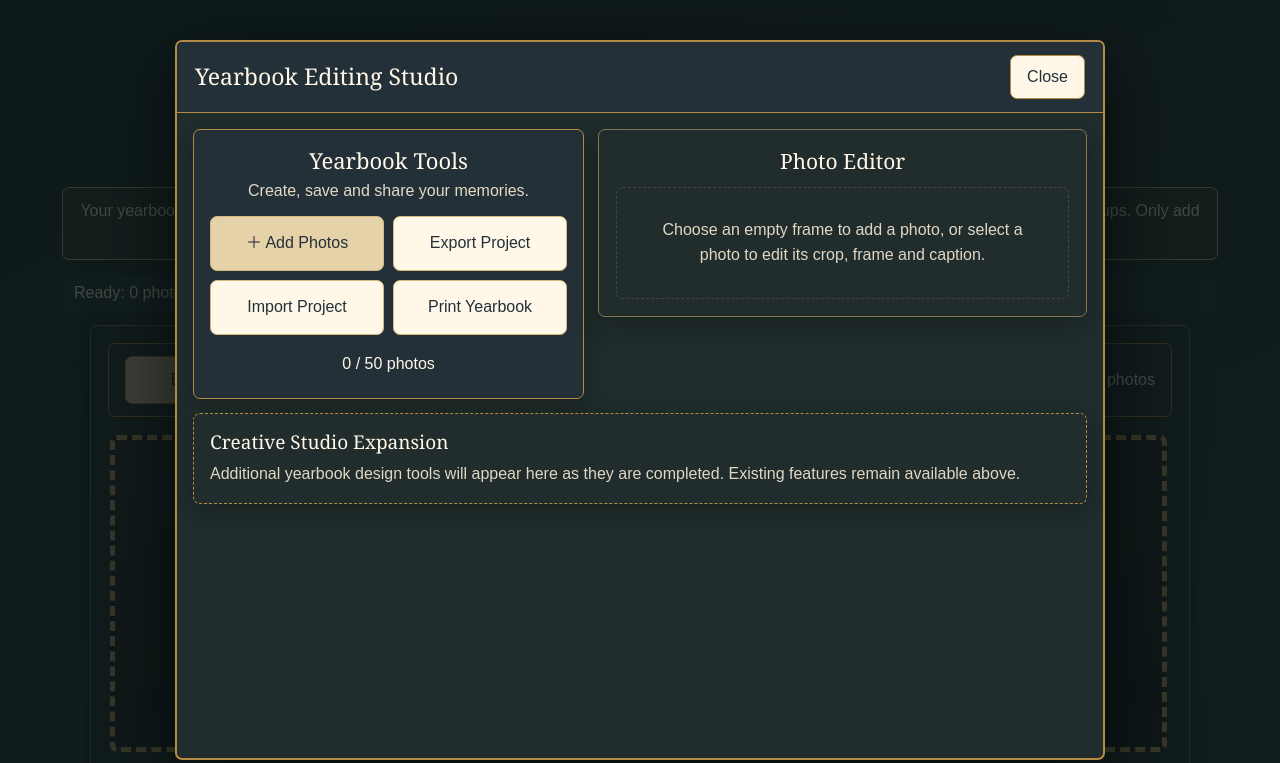
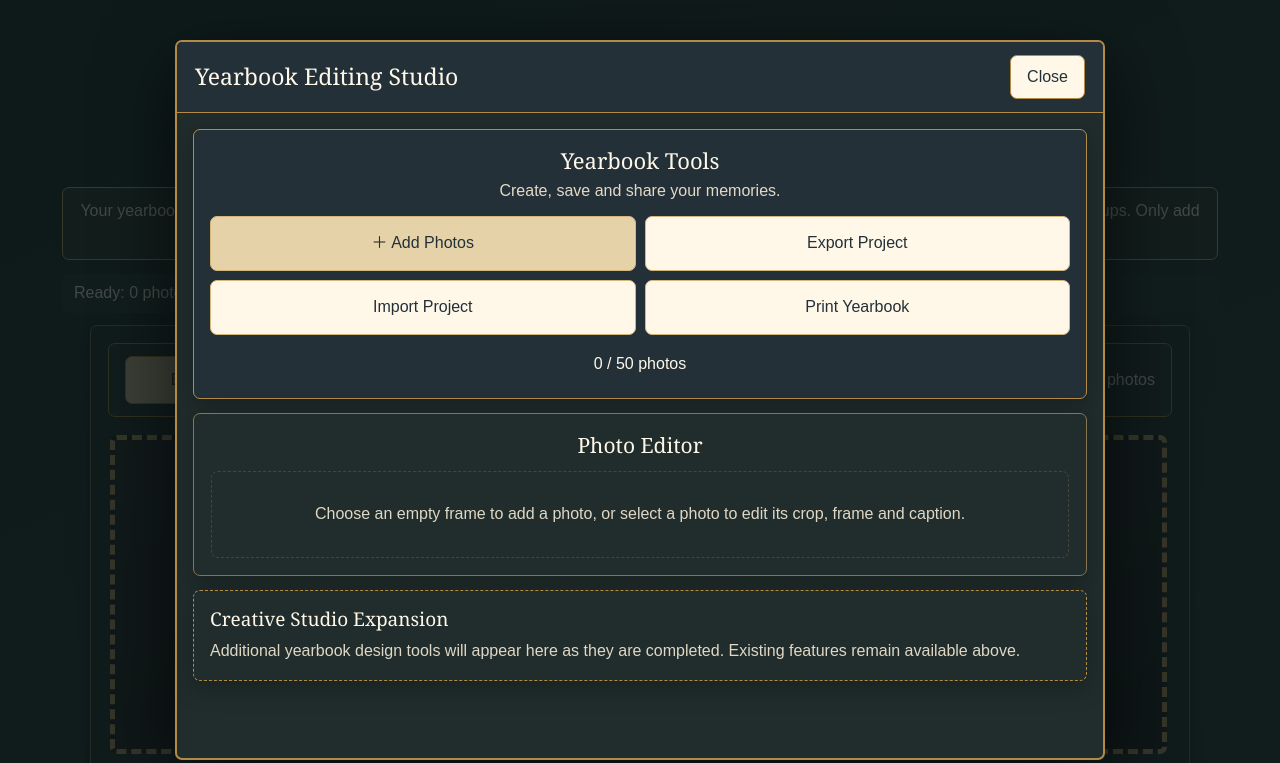
Before and after one commit to vervenveda/Academy-Yearbook.github.io, a plain HTML site: page index.html in a window 1280 px wide. Both pictures are taken after a click on the button "Edit Yearbook". Shown: the top 763 px of the page. Drawn offline with Linux system fonts and the light colour scheme.

Commit message:
Remove legacy sidebar CSS and center Yearbook gallery; stack modal tools

```diff
--- a/index.html
+++ b/index.html
@@ -8,7 +8,7 @@
 <head>
 <meta charset="UTF-8">
 <meta name="viewport" content="width=device-width, initial-scale=1">
-<meta name="theme-color" content="#171717">
+<meta name="theme-color" content="#162726">
 <title>Khaemenes Academy — Yearbook Studio</title>
 <style>
 :root{
@@ -24,7 +24,7 @@ header{text-align:center;padding:14px 0 22px}
 .eyebrow{color:var(--gold);letter-spacing:.24em;text-transform:uppercase;font-size:11px}
 h1{font-family:Georgia,serif;font-weight:500;letter-spacing:.06em;font-size:clamp(27px,5vw,42px);margin:7px 0}
 .sub{color:var(--muted);margin:0}
-.layout{display:grid;grid-template-columns:minmax(0,1fr) 320px;gap:18px;align-items:start}
+.layout{display:block;width:100%;max-width:1100px;margin-inline:auto}
 .panel{background:linear-gradient(180deg,#202226,#17191c);border:1px solid var(--line);border-radius:17px;padding:17px;box-shadow:0 18px 50px #0005}
 .toolbar{display:flex;gap:9px;flex-wrap:wrap;align-items:center;margin-bottom:14px}
 .btn{border:1px solid #66583d;background:#2b2924;color:var(--ink);padding:9px 13px;border-radius:9px}
@@ -33,7 +33,7 @@ h1{font-family:Georgia,serif;font-weight:500;letter-spacing:.06em;font-size:clam
 .btn:disabled{opacity:.4;cursor:not-allowed}
 .counter{margin-left:auto;color:var(--muted);font-size:13px}
 .grid-wrap{max-height:690px;overflow:auto;padding:2px 5px 2px 2px}
-.photo-grid{display:grid;grid-template-columns:repeat(3,minmax(0,1fr));gap:13px}
+.photo-grid{display:grid;grid-template-columns:repeat(4,minmax(0,1fr));gap:14px}
 .tile{min-width:0;position:relative}
 .photo-card{aspect-ratio:4/5;border:5px solid var(--frame,#c9a86a);border-radius:var(--radius,8px);background:#101114;overflow:hidden;position:relative;display:flex;align-items:center;justify-content:center;cursor:pointer}
 .photo-card img,.photo-card .gallery-preview{width:100%;height:100%;object-fit:cover;display:block}
@@ -44,7 +44,7 @@ h1{font-family:Georgia,serif;font-weight:500;letter-spacing:.06em;font-size:clam
 .photo-card .mini-caption{position:absolute;bottom:0;left:0;right:0;background:linear-gradient(transparent,#000d);padding:18px 7px 6px;font-size:11px;text-align:center;overflow:hidden;text-overflow:ellipsis;white-space:nowrap}
 .tile-tools{display:flex;justify-content:space-between;gap:5px;margin-top:6px}
 .tile-tools button{font-size:11px;padding:5px 7px;border:1px solid #444;background:#22252a;color:#eee;border-radius:6px}
-.side h2{font:500 21px Georgia,serif;margin:0 0 12px}
+.yearbook-controls-column h2{font:400 21px Cinzel,Georgia,serif;margin:0 0 12px}
 .field{margin:12px 0}
 .field label{display:block;color:var(--muted);font-size:12px;margin-bottom:5px}
 .field input[type=text],.field select,.field textarea{width:100%;padding:9px;border:1px solid #45474b;background:#111316;color:var(--ink);border-radius:8px}
@@ -60,11 +60,11 @@ h1{font-family:Georgia,serif;font-weight:500;letter-spacing:.06em;font-size:clam
 footer{text-align:center;color:#918b80;font-size:12px;padding:18px}
 input[type=file]{display:none}
 .print-title{display:none}
-@media(max-width:850px){.layout{grid-template-columns:1fr}.side{order:-1}.grid-wrap{max-height:560px}}
+@media(max-width:850px){.photo-grid{grid-template-columns:repeat(3,minmax(0,1fr))}}
 @media(max-width:560px){.shell{padding:12px}.photo-grid{gap:8px}.panel{padding:12px}.tile-tools button{font-size:10px;padding:5px}.counter{width:100%;margin-left:0}}
 @media print{
  body{background:#fff;color:#111}.shell{max-width:none;padding:0}.layout{display:block}.panel{background:#fff;border:0;box-shadow:none;padding:0}
- header{padding:0 0 12px}h1,.eyebrow,.sub{color:#111}.toolbar,.side,.tile-tools,.hint,.status,footer{display:none!important}
+ header{padding:0 0 12px}h1,.eyebrow,.sub{color:#111}.toolbar,.tile-tools,.hint,.status,footer{display:none!important}
  .grid-wrap{max-height:none;overflow:visible}.photo-grid{grid-template-columns:repeat(3,1fr);gap:10mm}
  .photo-card{break-inside:avoid;border-color:var(--frame)!important;print-color-adjust:exact;-webkit-print-color-adjust:exact}
  .tile{break-inside:avoid}.print-title{display:block}
@@ -74,7 +74,7 @@ input[type=file]{display:none}
 :root{--bg:#182625;--panel:#202d2c;--panel2:#263837;--ink:#fff8e9;--muted:#e0d7c5;--gold:#d5b77b;--line:#887552}
 body{font:400 16px/1.55 "Brandon Grotesque",Nunito,Arial,sans-serif;background:linear-gradient(155deg,#162726,#263536 60%,#1d292c)}
 button,input,select,textarea{font:400 16px/1.4 "Brandon Grotesque",Nunito,Arial,sans-serif}
-h1,.side h2{font-family:Cinzel,Georgia,serif;font-weight:400}
+h1,.yearbook-controls-column h2{font-family:Cinzel,Georgia,serif;font-weight:400}
 .eyebrow{font-size:16px;letter-spacing:.08em}
 .panel{border-radius:7px;background:#202d2c;box-shadow:0 7px 24px #0004}
 .btn,.btn.subtle{min-height:44px;border-radius:7px;background:#fff8e9;color:#243038;border:1px solid #d5b77b}
@@ -94,13 +94,13 @@ h1,.side h2{font-family:Cinzel,Georgia,serif;font-weight:400}
 .yearbook-private-note{margin:0 0 14px;padding:11px 14px;border:1px solid #d5b77b;border-radius:7px;background:#293733;color:#fff8e9;font-size:16px;text-align:center}
 .yearbook-app-status{min-height:24px;margin:0 0 12px;padding:7px 12px;color:#fff8e9;background:#263837;border-radius:7px;font-size:16px}
 @media print{.yearbook-app-status,.photo-card.empty,.tile:has(.photo-card.empty){display:none!important}}
-@media(max-width:850px){.layout{grid-template-columns:1fr}.side{order:0}.grid-wrap{max-height:520px}}
+
 @media(max-width:560px){.photo-grid{grid-template-columns:repeat(2,minmax(0,1fr))}.shell{padding:12px}.panel{padding:12px}}
 @media print{body{background:#fff}.yearbook-private-note{display:none!important}}
 
 
-/* Canonical Yearbook: compact editing toolbar anchored above the right-hand editor. */
-.yearbook-controls-column{display:flex;flex-direction:column;gap:12px;min-width:0}
+/* Yearbook studio tools: contained exclusively within the modal. */
+.yearbook-controls-column{display:block;min-width:0;width:100%}
 .yearbook-controls-column .yearbook-action-banner{
  width:100%;padding:16px;box-sizing:border-box;
  background:#243038;border:1px solid #b48b45;border-radius:7px;
@@ -125,24 +125,18 @@ h1,.side h2{font-family:Cinzel,Georgia,serif;font-weight:400}
 .yearbook-photo-counter{display:block;margin:12px 0 0;padding:7px 0;text-align:center;color:#fff8e9;font:400 16px/1.3 "Brandon Grotesque",Nunito,Arial,sans-serif}
 .yearbook-editor-panel{width:100%;box-sizing:border-box;min-width:0}
 .yearbook-editor-panel h2{text-align:center}
-@media(max-width:850px){
- .layout{grid-template-columns:1fr}
- .yearbook-controls-column{order:-1}
- .yearbook-action-grid{grid-template-columns:repeat(4,minmax(0,1fr))}
-}
+
 @media(max-width:640px){.yearbook-action-grid{grid-template-columns:repeat(2,minmax(0,1fr))}}
 @media(max-width:380px){.yearbook-action-grid{grid-template-columns:1fr}}
-@media print{.yearbook-controls-column{display:none!important}}
+@media print{#yearbookEditorDialog{display:none!important}}
 
 
 /* Yearbook gallery-first layout and standalone editing studio. */
-.layout{display:block;width:100%;max-width:1100px;margin:0 auto}
 .yearbook-gallery-panel{width:100%;margin:0 auto}
 .yearbook-gallery-actions{display:flex;align-items:center;justify-content:space-between;gap:12px;flex-wrap:wrap;margin-bottom:16px;padding:12px 16px;border:1px solid #b48b45;border-radius:7px;background:#243038}
 .yearbook-gallery-actions #openYearbookEditor{min-width:190px;min-height:48px;padding:11px 20px;background:#e6d2a9;color:#243038;border:1px solid #b48b45;border-radius:7px;font:400 16px/1.35 "Brandon Grotesque",Nunito,Arial,sans-serif}
 .yearbook-gallery-actions #galleryPhotoCount{font:400 16px/1.35 "Brandon Grotesque",Nunito,Arial,sans-serif;color:#fff8e9}
 .yearbook-gallery-panel .grid-wrap{max-height:720px}
-.yearbook-gallery-panel .photo-grid{grid-template-columns:repeat(4,minmax(0,1fr));gap:14px}
 #yearbookEditorDialog{box-sizing:border-box;width:min(930px,calc(100vw - 24px));max-width:930px;height:min(90dvh,880px);max-height:90dvh;padding:0;margin:auto;border:2px solid #b48b45;border-radius:7px;background:#202d2c;color:#fff8e9;box-shadow:0 20px 75px #0009;overflow:hidden}
 #yearbookEditorDialog::backdrop{background:rgba(12,22,23,.78)}
 #yearbookEditorDialog .yearbook-dialog-wrap{height:100%;display:flex;flex-direction:column;min-height:0}
@@ -150,15 +144,15 @@ h1,.side h2{font-family:Cinzel,Georgia,serif;font-weight:400}
 #yearbookEditorDialog .yearbook-dialog-header h2{margin:0;color:#fff8e9;font:400 23px/1.3 Cinzel,Georgia,serif}
 #yearbookEditorDialog .yearbook-dialog-header #closeYearbookEditor{min-height:44px;padding:8px 16px;background:#fff8e9;color:#243038;border:1px solid #b48b45;border-radius:7px;font-size:16px}
 #yearbookEditorDialog .yearbook-dialog-body{flex:1;min-height:0;overflow:auto;padding:16px;display:grid;grid-template-columns:1fr;align-content:start;gap:14px}
-#yearbookEditorDialog .yearbook-controls-column{width:100%;display:grid;grid-template-columns:minmax(0,1fr) minmax(0,1.25fr);gap:14px;align-items:start;order:initial}
-#yearbookEditorDialog .yearbook-action-banner,#yearbookEditorDialog .yearbook-editor-panel{min-width:0;margin:0}
+#yearbookEditorDialog .yearbook-controls-column{width:100%;display:flex;flex-direction:column;gap:14px;align-items:stretch}
+#yearbookEditorDialog .yearbook-action-banner,#yearbookEditorDialog .yearbook-editor-panel{min-width:0;width:100%;margin:0}
 #yearbookEditorDialog .yearbook-action-grid{grid-template-columns:repeat(2,minmax(0,1fr))}
 #yearbookEditorDialog .yearbook-future-tools{margin:0;border:1px dashed #b48b45;padding:16px;border-radius:7px}
 #yearbookEditorDialog .yearbook-future-tools h3{font:400 19px/1.3 Cinzel,Georgia,serif;margin:0 0 8px}
 #yearbookEditorDialog .yearbook-future-tools p{margin:0;font-size:16px;color:#e0d7c5}
 #yearbookEditorDialog :is(button,input,select):focus-visible,.yearbook-gallery-actions button:focus-visible{outline:3px solid #e5c58c;outline-offset:3px}
-@media(max-width:820px){#yearbookEditorDialog .yearbook-controls-column{grid-template-columns:1fr}.yearbook-gallery-panel .photo-grid{grid-template-columns:repeat(3,minmax(0,1fr))}}
-@media(max-width:560px){.yearbook-gallery-panel .photo-grid{grid-template-columns:repeat(2,minmax(0,1fr))}#yearbookEditorDialog{width:calc(100vw - 12px);height:95dvh;max-height:95dvh}#yearbookEditorDialog .yearbook-dialog-body{padding:10px}}
+@media(max-width:820px){.photo-grid{grid-template-columns:repeat(3,minmax(0,1fr))}}
+@media(max-width:560px){.photo-grid{grid-template-columns:repeat(2,minmax(0,1fr))}#yearbookEditorDialog{width:calc(100vw - 12px);height:95dvh;max-height:95dvh}#yearbookEditorDialog .yearbook-dialog-body{padding:10px}}
 @media print{.yearbook-gallery-actions,#yearbookEditorDialog{display:none!important}.yearbook-gallery-panel .photo-grid{grid-template-columns:repeat(3,1fr)}}
 
 </style>
@@ -191,7 +185,7 @@ h1,.side h2{font-family:Cinzel,Georgia,serif;font-weight:400}
       <button type="button" id="closeYearbookEditor" class="btn">Close</button>
     </div>
     <div class="yearbook-dialog-body">
-  <aside class="side yearbook-controls-column" aria-label="Yearbook editing tools">
+  <div class="yearbook-controls-column" aria-label="Yearbook editing tools">
     <section class="panel yearbook-action-banner" aria-labelledby="yearbookToolsTitle">
       <h2 id="yearbookToolsTitle">Yearbook Tools</h2>
       <p class="yearbook-tools-description">Create, save and share your memories.</p>
@@ -233,7 +227,7 @@ h1,.side h2{font-family:Cinzel,Georgia,serif;font-weight:400}
 
     </div>
     </section>
-  </aside>
+  </div>
     <section class="panel yearbook-future-tools" aria-label="Future yearbook features">
       <h3>Creative Studio Expansion</h3>
       <p>Additional yearbook design tools will appear here as they are completed. Existing features remain available above.</p>
```
